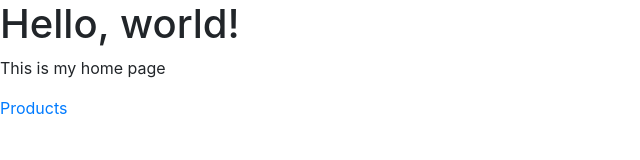
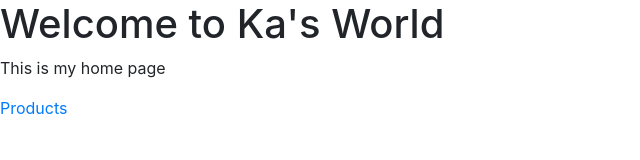
Before and after one commit to vangk95/IntroTONodeJS, a plain HTML site: page index.html in a window 1280 px wide. Shown: the whole page, without its empty margins (0-640 px from the left). Drawn offline with nearby package versions, Linux system fonts and the light colour scheme.

Commit message:
Changed Index.html file

```diff
--- a/index.html
+++ b/index.html
@@ -8,10 +8,10 @@
     <!-- Bootstrap CSS -->
     <link rel="stylesheet" href="https://cdn.jsdelivr.net/npm/bootstrap@4.5.3/dist/css/bootstrap.min.css" integrity="sha384-TX8t27EcRE3e/ihU7zmQxVncDAy5uIKz4rEkgIXeMed4M0jlfIDPvg6uqKI2xXr2" crossorigin="anonymous">
 
-    <title>Home!</title>
+    <title>Ka Vang</title>
   </head>
   <body>
-    <h1>Hello, world!</h1>
+    <h1>Welcome to Ka's World</h1>
     <p>This is my home page</p>
     <a href="Products">Products</a>
 
```
